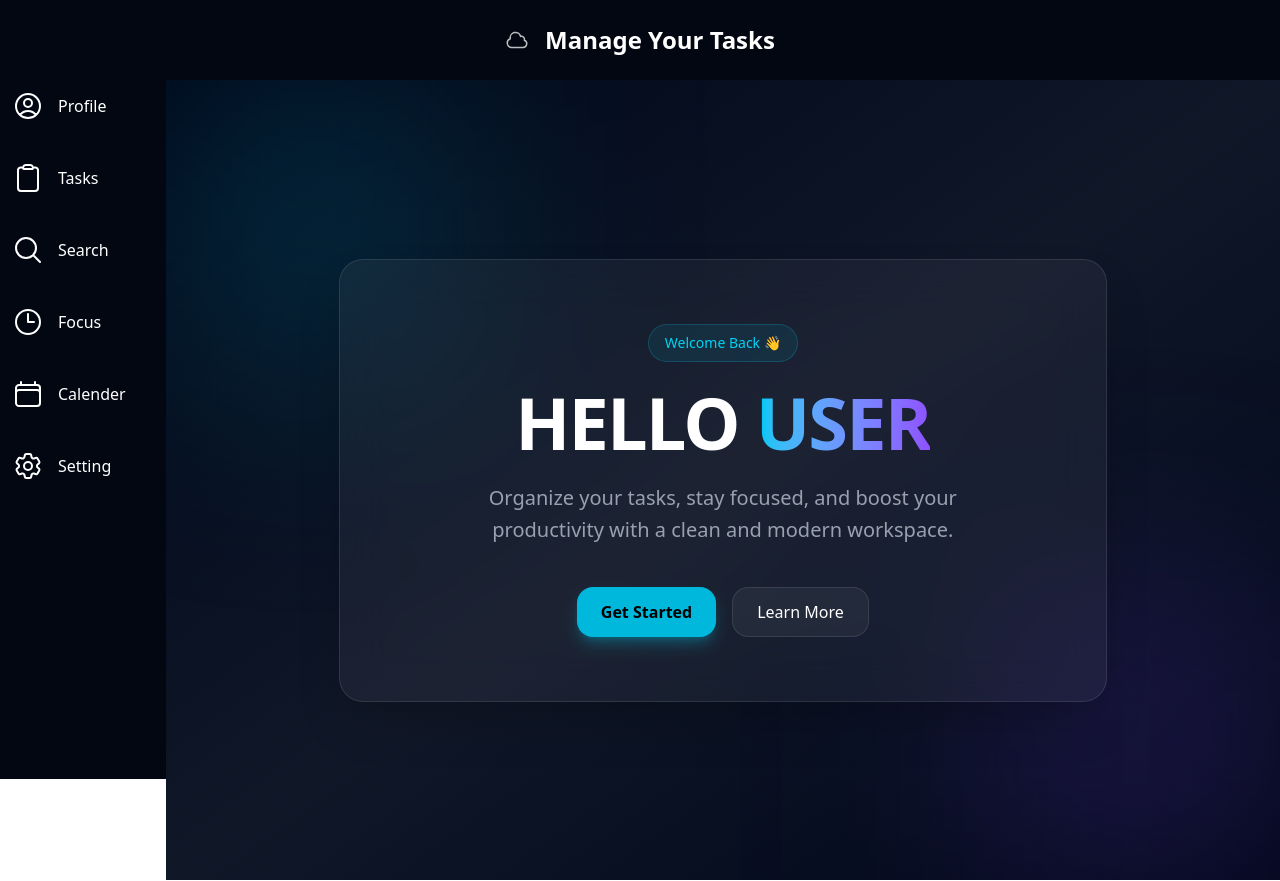
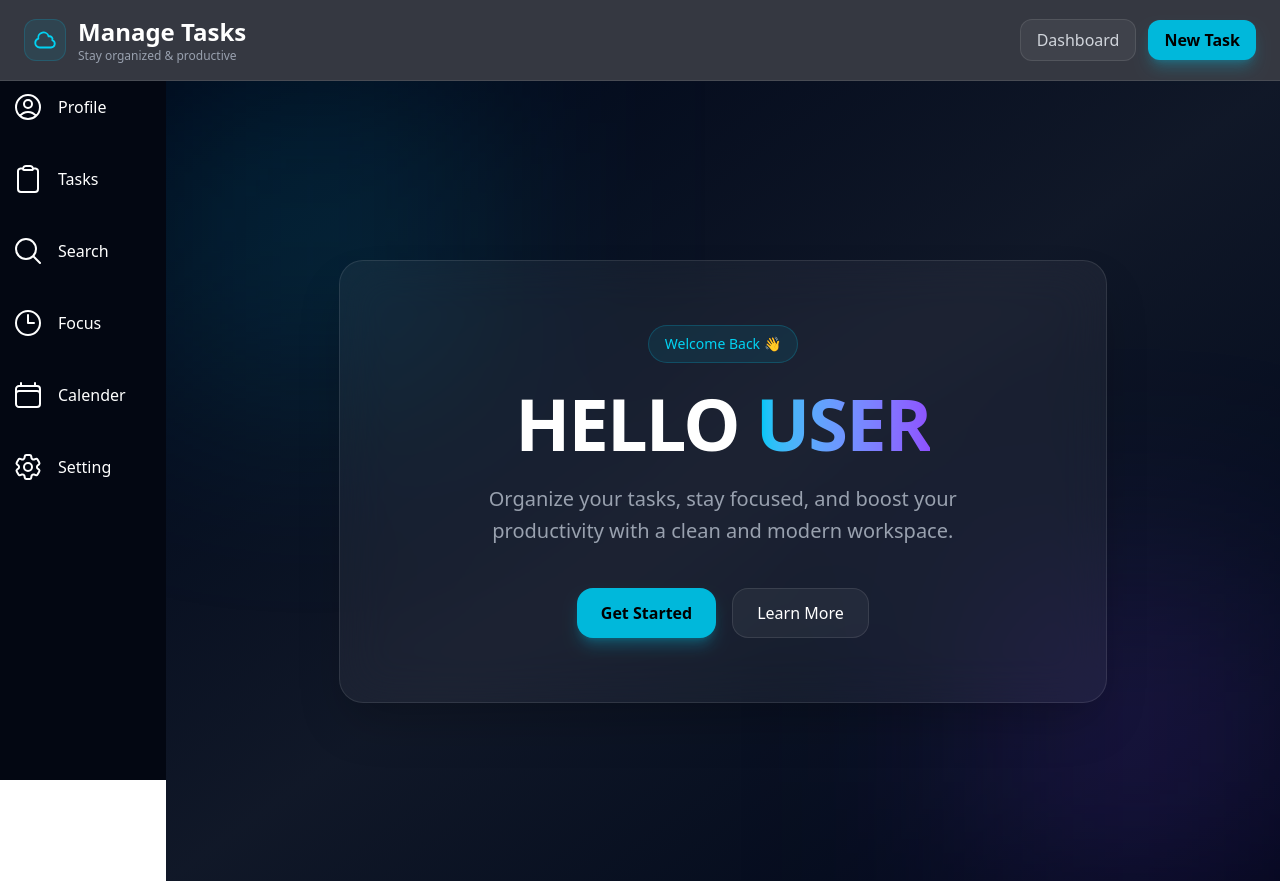
Before and after one commit to VibelessYoung/TaskManager, a Next.js app: page / in a window 1280 px wide. Built offline with nearby package versions, Linux system fonts and the light colour scheme.

Commit message:
add better ui for header

```diff
--- a/app/components/Header.js
+++ b/app/components/Header.js
@@ -2,14 +2,18 @@ import React from "react";
 
 function Header() {
   return (
-    <div className="bg-gray-950 text-2xl flex justify-center font-bold text-white p-6 gap-4 items-center">
+    <header className="sticky top-0 z-50 backdrop-blur-xl bg-gray-950/80 border-b border-white/10">
+      <div className="max-w-7xl mx-auto px-6 h-20 flex items-center justify-between">
+        {/* Logo */}
+        <div className="flex items-center gap-3">
+          <div className="p-2 rounded-xl bg-cyan-500/10 border border-cyan-500/20">
             <svg
               xmlns="http://www.w3.org/2000/svg"
               fill="none"
               viewBox="0 0 24 24"
-        strokeWidth={1.5}
+              strokeWidth={1.8}
               stroke="currentColor"
-        className="size-6 animate-pulse"
+              className="w-6 h-6 text-cyan-400"
             >
               <path
                 strokeLinecap="round"
@@ -17,8 +21,28 @@ function Header() {
                 d="M2.25 15a4.5 4.5 0 0 0 4.5 4.5H18a3.75 3.75 0 0 0 1.332-7.257 3 3 0 0 0-3.758-3.848 5.25 5.25 0 0 0-10.233 2.33A4.502 4.502 0 0 0 2.25 15Z"
               />
             </svg>
-      Manage Your Tasks
           </div>
+
+          <div>
+            <h1 className="font-bold text-xl md:text-2xl text-white">
+              Manage Tasks
+            </h1>
+            <p className="text-xs text-gray-400">Stay organized & productive</p>
+          </div>
+        </div>
+
+        {/* Right Side */}
+        <div className="flex items-center gap-3">
+          <button className="hidden md:flex px-4 py-2 rounded-xl bg-white/5 hover:bg-white/10 border border-white/10 text-gray-300 transition-all duration-300">
+            Dashboard
+          </button>
+
+          <button className="px-4 py-2 rounded-xl bg-cyan-500 text-black font-semibold hover:scale-105 transition-all duration-300 shadow-lg shadow-cyan-500/30">
+            New Task
+          </button>
+        </div>
+      </div>
+    </header>
   );
 }
 
```
Lines whose indentation alone changed are shown as unchanged.
